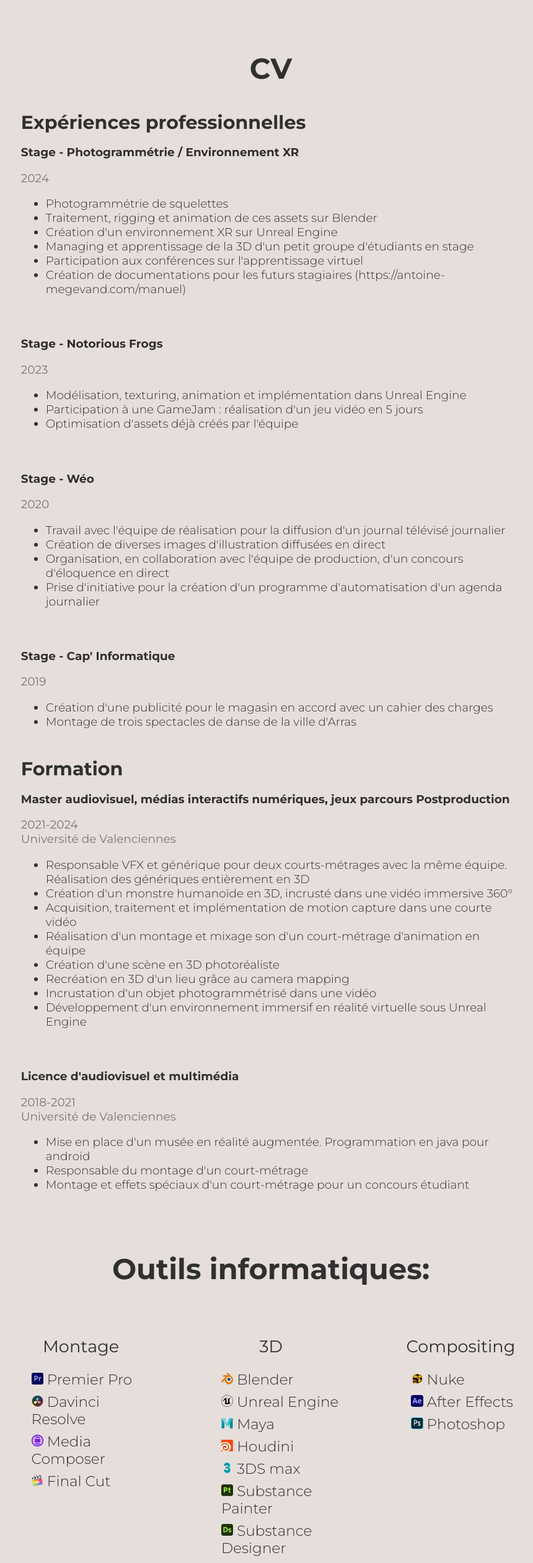
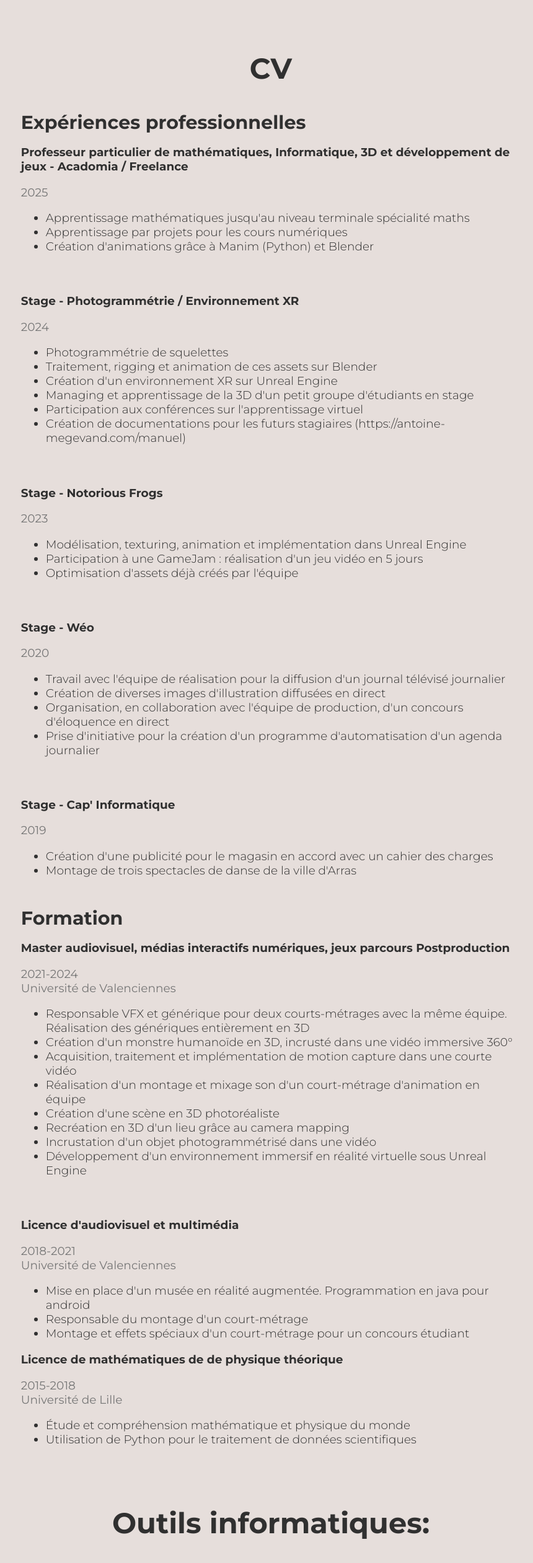
Before and after one commit to Probbes/Website, a React (Vite) app: page /#/ in a window 1280 px wide. Shown: the part 2279-4801 px from the top of the page at 62% size, without its empty margins (203-1063 px from the left). Built offline with nearby package versions, Linux system fonts and the light colour scheme.

Commit message:
new lines on CV

```diff
--- a/package.json
+++ b/package.json
@@ -14,6 +14,7 @@
   "dependencies": {
     "d3": "^7.9.0",
     "gh-pages": "^6.3.0",
+    "git": "^0.1.5",
     "react": "^19.0.0",
     "react-dom": "^19.0.0",
     "react-router-dom": "^7.2.0",
@@ -30,6 +31,6 @@
     "eslint-plugin-react-hooks": "^5.0.0",
     "eslint-plugin-react-refresh": "^0.4.19",
     "globals": "^15.15.0",
-    "vite": "^6.2.0"
+    "vite": "^6.3.5"
   }
 }
--- a/src/Pages/Home/CV/CV.jsx
+++ b/src/Pages/Home/CV/CV.jsx
@@ -7,6 +7,14 @@ function CV({isEnglish}){
 			<div className={styles.CVBody}>
 			<h1>CV</h1>
 				<h2>Expériences professionnelles</h2>
+					<h3>Professeur particulier de mathématiques, Informatique, 3D et développement de jeux - Acadomia / Freelance</h3>
+					<h4>2025</h4>
+						<ul>
+						<li>Apprentissage mathématiques jusqu'au niveau terminale spécialité maths</li>
+						<li>Apprentissage par projets pour les cours numériques</li>
+						<li>Création d'animations grâce à Manim (Python) et Blender</li>
+						</ul>
+						<br/>
 					<h3>Stage - Photogrammétrie / Environnement XR</h3>
 					<h4>2024</h4>
 						<ul>
@@ -65,6 +73,13 @@ function CV({isEnglish}){
 						<li>Responsable du montage d'un court-métrage</li>
 						<li>Montage et effets spéciaux d'un court-métrage pour un concours étudiant</li>
 						</ul>
+					<h3>Licence de mathématiques de de physique théorique</h3>
+					<h4>2015-2018</h4>
+					<h4>Université de Lille</h4>
+						<ul>
+						<li>Étude et compréhension mathématique et physique du monde</li>
+						<li>Utilisation de Python pour le traitement de données scientifiques</li>
+						</ul>
 			</div>
         </>
 
@@ -73,6 +88,13 @@ function CV({isEnglish}){
 			<div className={styles.CVBody}>
 			<h1>CV</h1>
 				<h2>Work Experience</h2>
+					<h3>Tutor - Maths / Computer science / 3D / Games Dev</h3>
+					<h4>2025</h4>
+						<ul>
+						<li>Multidisciplinary teaching to dozens of students by creating tailor made projects</li>
+						<li>Creation of 2D and 3D animations to help the learning experience</li>
+						</ul>
+						<br/>
 					<h3>Internship - Photogrammetry / XR Environnement </h3>
 					<h4>2024</h4>
 						<ul>
@@ -131,6 +153,13 @@ function CV({isEnglish}){
 						<li>Editing of several short films</li>
 						<li>Editing and making of special effects for a short film made for a contest</li>
 						</ul>
+					<h3>Bachelor's degree in mathématics and physics</h3>
+					<h4>2015-2018</h4>
+					<h4>University of Lille</h4>
+						<ul>
+						<li>Mathematical and physical analysis of real-world phenomena</li>
+						<li>Used Python for scientific data processing</li>
+						</ul>
 			</div>
         </>
 
```
Also changed, not shown: 1 other file (tests, documents, lock files or other folders).
